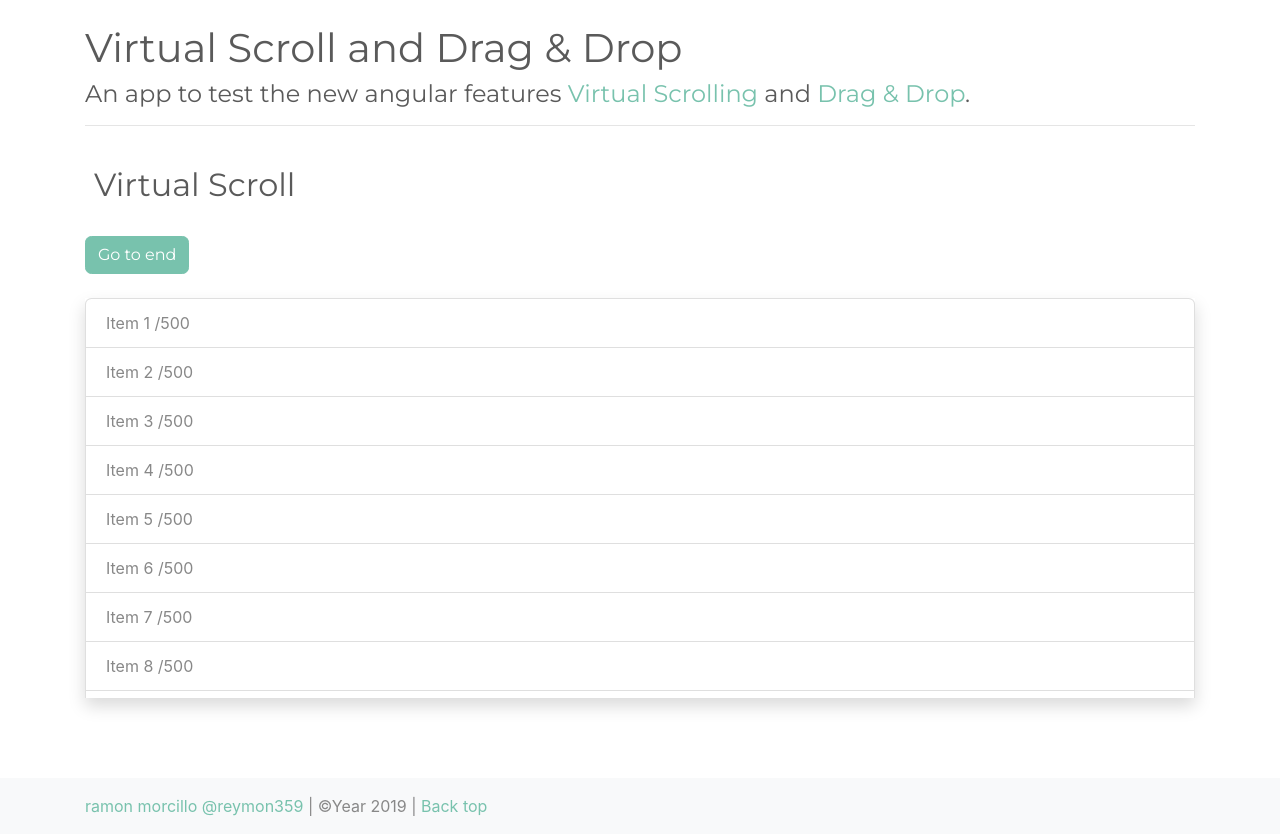
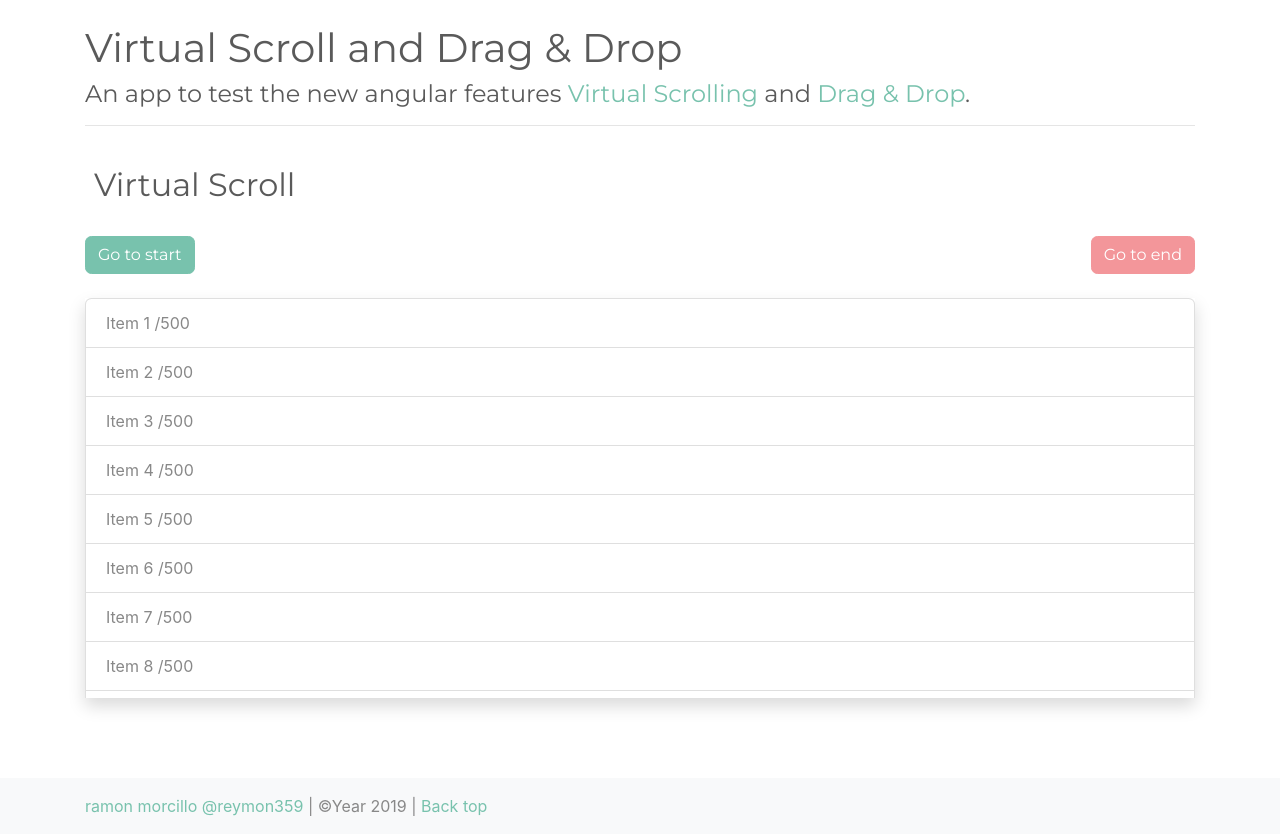
Before and after one commit to reymon359/virtualScroll-dragAndDrop, an Angular app: page / in a window 1280 px wide. Built offline with nearby package versions, Linux system fonts and the light colour scheme.

Commit message:
start and end

```diff
--- a/src/app/virtual/virtual.component.html
+++ b/src/app/virtual/virtual.component.html
@@ -5,7 +5,12 @@
 
 <div class="row mb-4">
     <div class="col">
-        <button class="btn btn-primary" (click)="goEnd()">
+        <button class="btn btn-primary" (click)="goStart()">
+            Go to start
+        </button>
+    </div>
+    <div class="col text-right">
+        <button class="btn btn-secondary" (click)="goEnd()">
             Go to end
         </button>
     </div>
--- a/src/app/virtual/virtual.component.ts
+++ b/src/app/virtual/virtual.component.ts
@@ -9,8 +9,7 @@ import { CdkVirtualScrollViewport } from '@angular/cdk/scrolling';
 })
 export class VirtualComponent implements OnInit {
 
-  @ViewChild(CdkVirtualScrollViewport) viewPort: CdkVirtualScrollViewport;
-
+  @ViewChild(CdkVirtualScrollViewport, { read: false, static: false }) viewPort: CdkVirtualScrollViewport;
 
   persons = Array(500).fill(0);
 
@@ -23,5 +22,8 @@ export class VirtualComponent implements OnInit {
   goEnd() {
     this.viewPort.scrollToIndex(this.persons.length);
   }
+  goStart() {
+    this.viewPort.scrollToIndex(0);
+  }
 
 }
```
